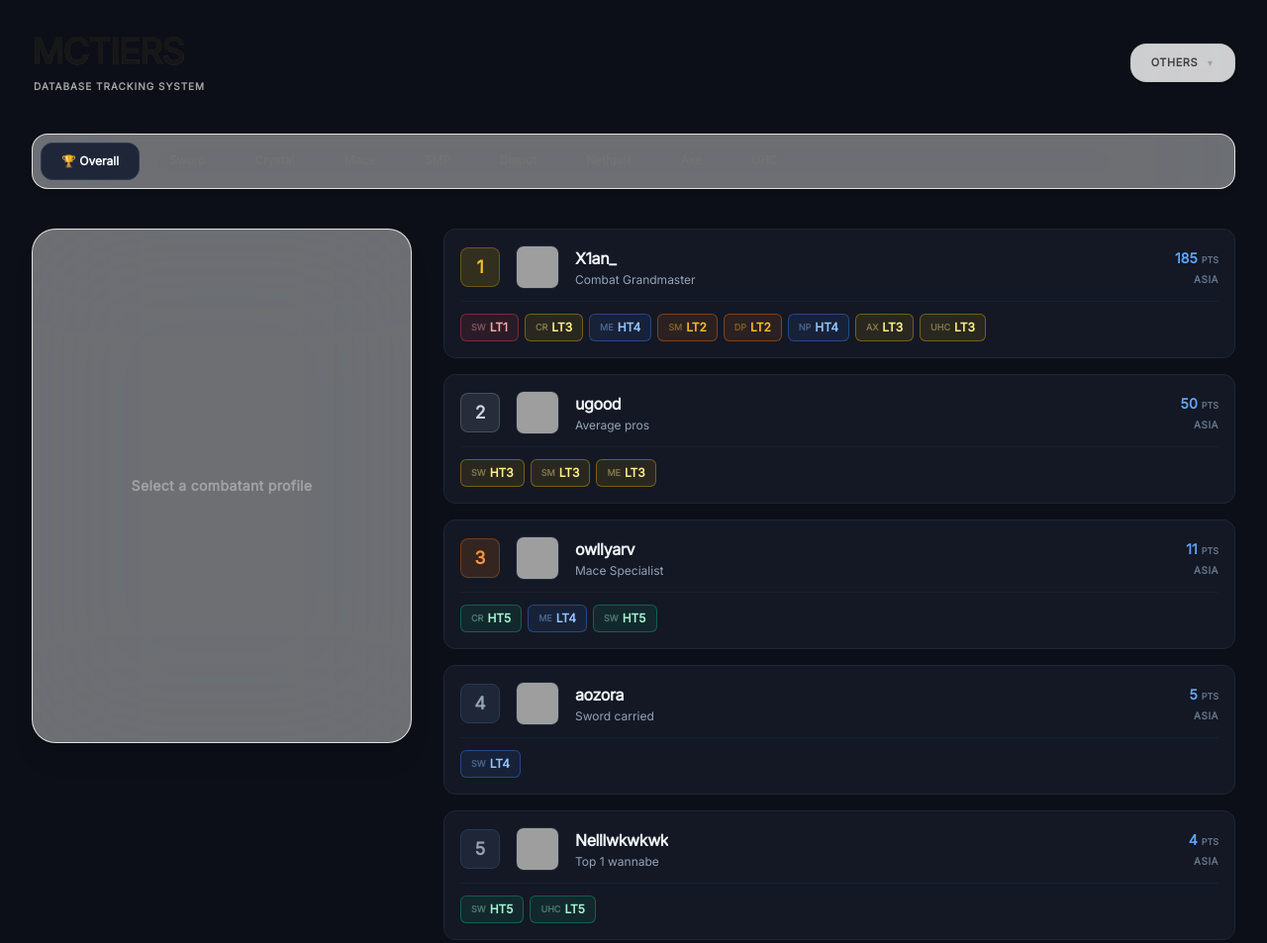
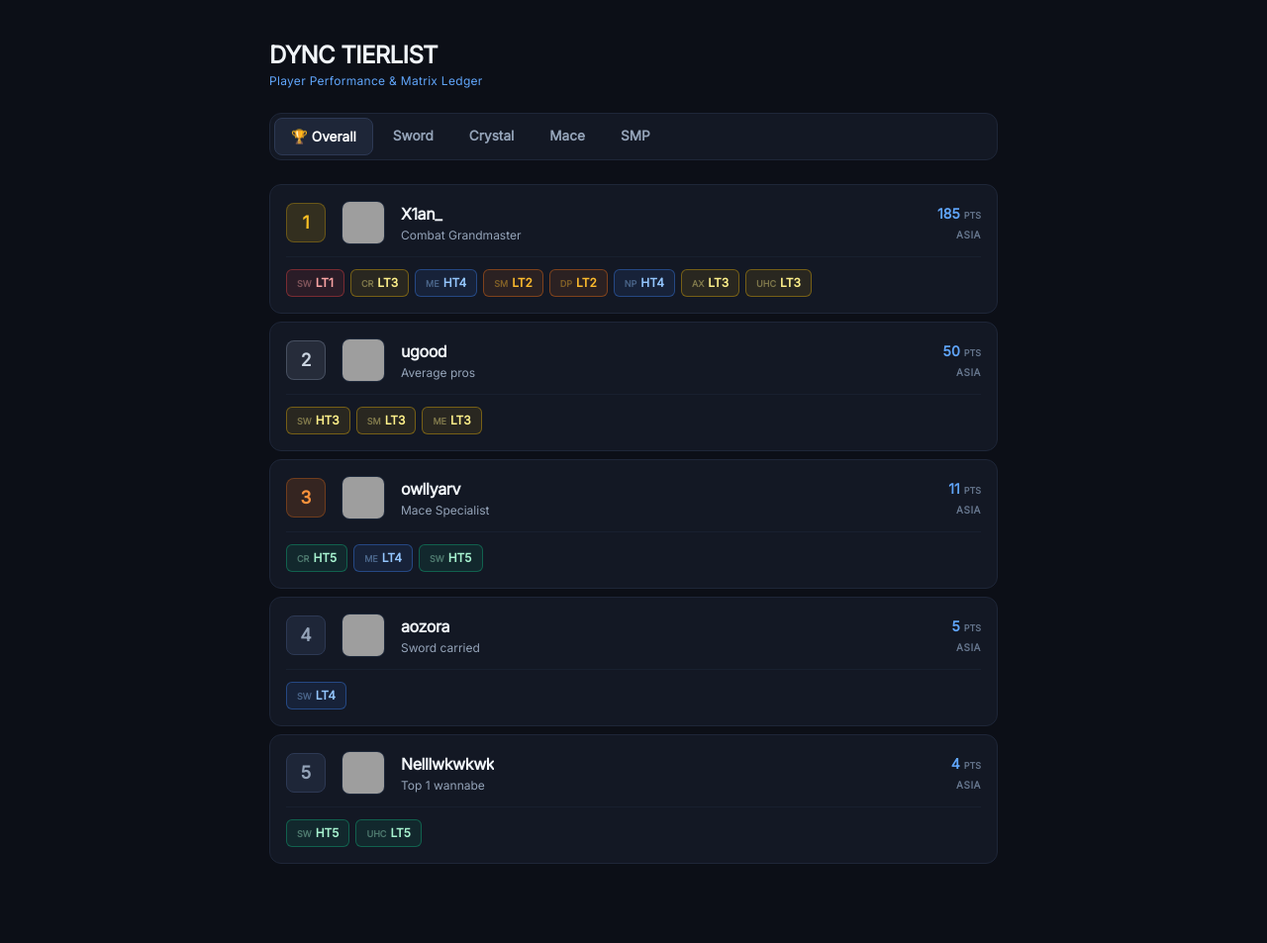
Before and after one commit to Adka231/dync-tierlist, a plain HTML site: page index.html in a window 1280 px wide. Shown: the whole page at 99% size. After the commit the page ends 889 px from the top, so only its background shows below. Drawn offline with nearby package versions, Linux system fonts and the light colour scheme; grey boxes are pictures that could not be loaded.

Commit message:
Update HTML structure and content for Dync Tierlist

```diff
--- a/index.html
+++ b/index.html
@@ -1,81 +1,33 @@
 <!DOCTYPE html>
-<html lang="id">
+<html lang="en">
 <head>
     <meta charset="UTF-8">
-    <meta name="viewport" content="width=device-width, initial-scale=1.0, maximum-scale=1.0, user-scalable=no">
-    <title>MCTIERS - iOS 26 Light Glass Edition</title>
+    <meta name="viewport" content="width=device-width, initial-scale=1.0">
+    <title>Dync Tierlist</title>
     <script src="https://cdn.tailwindcss.com"></script>
-    <link href="https://fonts.googleapis.com/css2?family=Plus+Jakarta+Sans:wght=500;600;700;800&family=Inter:wght=400;500;600;700;900&display=swap" rel="stylesheet">
+    <link href="https://fonts.googleapis.com/css2?family=Inter:wght=400;500;600;700;800&display=swap" rel="stylesheet">
     <link rel="stylesheet" href="style.css">
 </head>
-<body class="p-4 md:p-8">
+<body class="p-4 max-w-3xl mx-auto">
 
-    <div class="max-w-7xl mx-auto">
-
-        <div class="flex items-center justify-between mb-10">
-            <div>
-                <h1 class="text-4xl font-black tracking-tight text-neutral-900 bg-clip-text bg-gradient-to-b from-neutral-900 to-neutral-600">MCTIERS</h1>
-                <p class="text-[10px] font-extrabold text-neutral-400 uppercase tracking-widest mt-2 pl-0.5">Database Tracking System</p>
-            </div>
-            <button onclick="openOthersModal()" class="group flex items-center gap-2 bg-white/80 hover:bg-black border border-black/[0.04] px-5 py-2.5 rounded-2xl shadow-sm backdrop-blur-2xl transition-all duration-500 active:scale-95">
-                <span class="text-[11px] font-black uppercase tracking-wider text-neutral-700 group-hover:text-white transition-colors duration-300">Others</span>
-                <span class="text-[9px] text-neutral-400 group-hover:text-white transition-colors duration-300">▼</span>
-            </button>
-        </div>
-
-        <div class="tab-bar flex overflow-x-auto gap-2.5 mb-10 no-scrollbar p-2 bg-white/40 backdrop-blur-3xl border border-white/80 rounded-2xl shadow-md">
-            <div class="tab-item active text-white px-5 py-2.5 rounded-xl text-xs font-bold" onclick="filterBy('overall', this)">🏆 Overall</div>
-            <div class="tab-item text-neutral-500 hover:text-neutral-900 px-5 py-2.5 rounded-xl text-xs font-bold" onclick="filterBy('sword', this)">Sword</div>
-            <div class="tab-item text-neutral-500 hover:text-neutral-900 px-5 py-2.5 rounded-xl text-xs font-bold" onclick="filterBy('crystal', this)">Crystal</div>
-            <div class="tab-item text-neutral-500 hover:text-neutral-900 px-5 py-2.5 rounded-xl text-xs font-bold" onclick="filterBy('mace', this)">Mace</div>
-            <div class="tab-item text-neutral-500 hover:text-neutral-900 px-5 py-2.5 rounded-xl text-xs font-bold" onclick="filterBy('smp', this)">SMP</div>
-            <div class="tab-item text-neutral-500 hover:text-neutral-900 px-5 py-2.5 rounded-xl text-xs font-bold" onclick="filterBy('diapot', this)">Diapot</div>
-            <div class="tab-item text-neutral-500 hover:text-neutral-900 px-5 py-2.5 rounded-xl text-xs font-bold" onclick="filterBy('nethpot', this)">Nethpot</div>
-            <div class="tab-item text-neutral-500 hover:text-neutral-900 px-5 py-2.5 rounded-xl text-xs font-bold" onclick="filterBy('axe', this)">Axe</div>
-            <div class="tab-item text-neutral-500 hover:text-neutral-900 px-5 py-2.5 rounded-xl text-xs font-bold" onclick="filterBy('uhc', this)">UHC</div>
-        </div>
-
-        <div class="grid grid-cols-1 lg:grid-cols-12 gap-8 items-start">
-            <div class="hidden lg:block lg:col-span-4 sticky top-8">
-                <div id="desktopProfileCard" class="bg-white/40 backdrop-blur-3xl border border-white/80 rounded-3xl relative overflow-hidden p-1 shadow-xl min-h-[520px] flex flex-col justify-center items-center text-center transition-all duration-700">
-                    <div class="modal-glow-source absolute inset-0 pointer-events-none z-0"></div>
-                    <div id="desktopProfileBody" class="relative z-10 w-full p-6">
-                        <div class="text-neutral-400 text-sm font-semibold tracking-wide">Select a combatant profile</div>
-                    </div>
-                </div>
-            </div>
-
-            <div id="playerContainer" class="col-span-1 lg:col-span-8 space-y-4"></div>
-        </div>
+    <div class="my-6">
+        <h1 class="text-2xl font-black text-slate-100 tracking-tight">DYNC TIERLIST</h1>
+        <p class="text-xs text-blue-400 font-medium tracking-wide mt-0.5">Player Performance & Matrix Ledger</p>
     </div>
 
-    <div id="othersModal" class="universal-modal" onclick="closeOthersModal()">
-        <div class="modal-box relative shadow-2xl overflow-hidden border border-white/80" onclick="event.stopPropagation()">
-            <div class="absolute inset-0 bg-gradient-to-b from-white/20 to-transparent pointer-events-none"></div>
-
-            <div class="p-6 border-b border-black/[0.03] flex items-center justify-between relative z-10 bg-white/40">
-                <div>
-                    <h2 class="text-lg font-black text-neutral-900 tracking-tight">Tier Matrix Ledger</h2>
-                    <p class="text-[10px] text-neutral-400 font-bold uppercase tracking-widest mt-0.5">System Point Distributions</p>
-                </div>
-                <button onclick="closeOthersModal()" class="w-8 h-8 flex items-center justify-center bg-white border border-black/[0.06] rounded-xl text-neutral-400 hover:text-neutral-900 text-xs transition-all duration-300 shadow-sm">✕</button>
-            </div>
-
-            <div class="p-6 space-y-3 max-h-[70vh] overflow-y-auto no-scrollbar relative z-10">
-                <div class="grid grid-cols-2 gap-2" id="ledgerContainer"></div>
-            </div>
-
-            <div class="p-6 pt-0 relative z-10">
-                <button onclick="closeOthersModal()" class="w-full py-4 bg-neutral-900 hover:bg-black border border-transparent rounded-2xl text-xs font-black uppercase tracking-widest text-white transition-all duration-500 shadow-md">Dismiss View</button>
-            </div>
-        </div>
+    <div class="tab-bar flex overflow-x-auto gap-1 mb-6 no-scrollbar p-1 bg-[#131824] rounded-xl border border-[#1e2638]">
+        <div class="tab-item active px-4 py-2 rounded-lg" onclick="filterBy('overall', this)">🏆 Overall</div>
+        <div class="tab-item px-4 py-2 rounded-lg" onclick="filterBy('sword', this)">Sword</div>
+        <div class="tab-item px-4 py-2 rounded-lg" onclick="filterBy('crystal', this)">Crystal</div>
+        <div class="tab-item px-4 py-2 rounded-lg" onclick="filterBy('mace', this)">Mace</div>
+        <div class="tab-item px-4 py-2 rounded-lg" onclick="filterBy('smp', this)">SMP</div>
     </div>
 
+    <div id="playerContainer" class="space-y-2"></div>
+
     <div id="profileModal" class="universal-modal" onclick="closeProfile()">
-        <div id="modalContainer" class="modal-box relative shadow-2xl" onclick="event.stopPropagation()">
-            <div class="modal-glow-source absolute inset-0 pointer-events-none z-0"></div>
-            <button onclick="closeProfile()" class="absolute top-6 right-6 w-8 h-8 flex items-center justify-center bg-white/80 backdrop-blur border border-black/[0.04] rounded-xl text-neutral-400 hover:text-neutral-900 text-xs z-30 transition-all duration-300 shadow-sm">✕</button>
-            <div id="modalBody" class="relative z-10"></div>
+        <div class="modal-box" onclick="event.stopPropagation()">
+            <div id="modalBody"></div>
         </div>
     </div>
 
```
